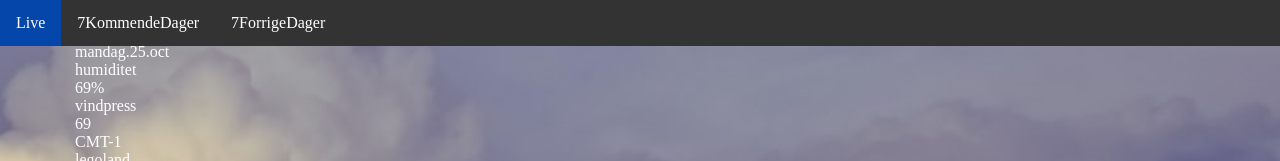
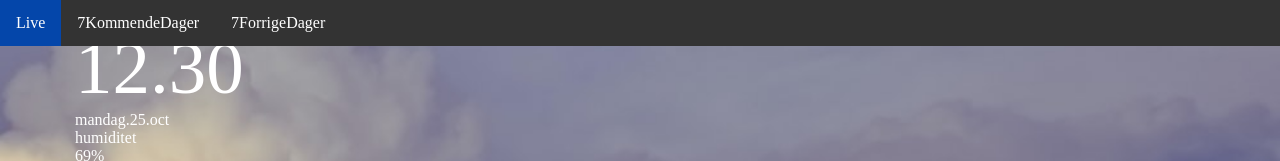
Before and after one commit to MagnusHN05/API-v-rmelding, a plain HTML site: page index.html in a window 1280 px wide. Shown: the top 161 px of the page. Drawn offline with Linux system fonts and the light colour scheme.

Commit message:
fikser senere

```diff
--- a/style.css
+++ b/style.css
@@ -48,3 +48,8 @@ li a:hover:not(.active) {
  flex-wrap: wrap;
  color: white;
 }
+
+.tid{
+font-size: 75px;
+font-weight: 100;
+}
```
